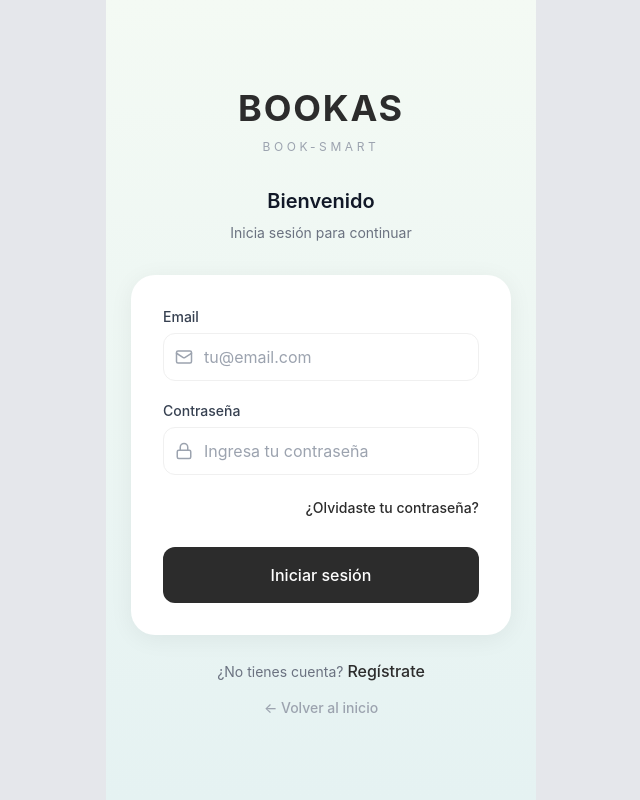
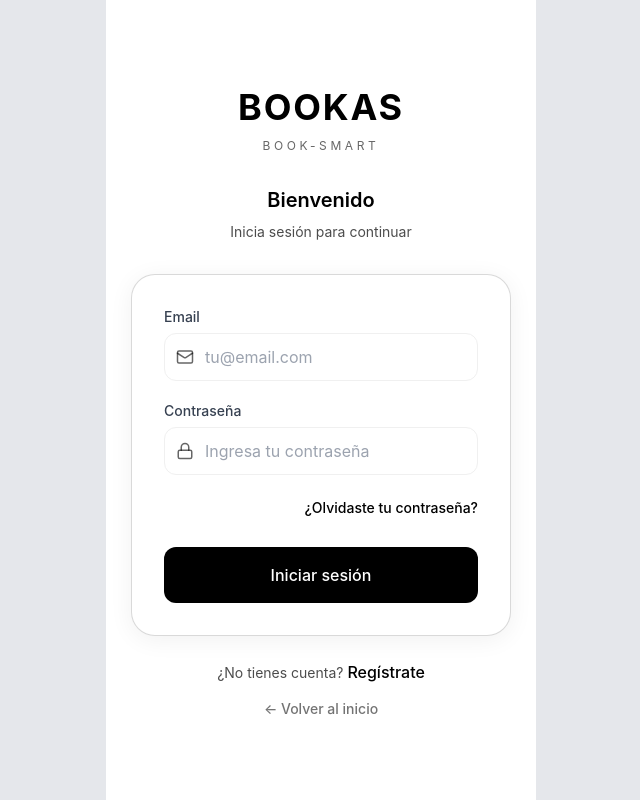
Before and after one commit to Haliam/Bookas, a React (Vite) app: page /login in a window 1280 px wide. Shown: the whole page, without its empty margins (319-959 px from the left). Built offline with nearby package versions, Linux system fonts and the light colour scheme.

Commit message:
style: update Login screen styles for improved UI consistency

```diff
--- a/src/features/auth/screens/Login.tsx
+++ b/src/features/auth/screens/Login.tsx
@@ -33,30 +33,30 @@ export function Login() {
   };
 
   return (
-    <div className="min-h-screen bg-gradient-to-b from-[#F4FAF4] to-[#E5F2F2] flex items-center justify-center p-6">
+    <div className="min-h-screen bg-white flex items-center justify-center p-6">
       <div className="w-full max-w-[380px]">
         {/* Logo */}
         <div className="text-center mb-8">
-          <h1 className="text-[#2C2C2C] font-bold tracking-tight mb-1" style={{ fontSize: 36, letterSpacing: '0.05em' }}>
+          <h1 className="text-black font-bold tracking-tight mb-1" style={{ fontSize: 36, letterSpacing: "0.05em" }}>
             BOOKAS
           </h1>
-          <p className="text-[#9CA3AF] text-xs tracking-[0.3em] uppercase mb-6">
+          <p className="text-black/60 text-xs tracking-[0.3em] uppercase mb-6">
             Book-Smart
           </p>
         </div>
 
         {/* Title */}
         <div className="text-center mb-8">
-          <h2 className="text-[#111827] text-xl font-semibold mb-2">
+          <h2 className="text-black text-xl font-semibold mb-2">
             Bienvenido
           </h2>
-          <p className="text-[#6B7280] text-sm">
+          <p className="text-black/70 text-sm">
             Inicia sesión para continuar
           </p>
         </div>
 
         {/* Form Card */}
-        <div className="bg-white rounded-3xl p-8 shadow-[0_4px_24px_rgba(0,0,0,0.06)] mb-6">
+        <div className="bg-white rounded-3xl p-8 border border-black/15 shadow-[0_4px_24px_rgba(0,0,0,0.06)] mb-6">
           <div className="space-y-5">
             <Input
               label="Email"
@@ -65,7 +65,7 @@ export function Login() {
               value={email}
               onChange={e => setEmail(e.target.value)}
               onKeyPress={handleKeyPress}
-              iconLeft={<Mail size={18} className="text-[#9CA3AF]" />}
+              iconLeft={<Mail size={18} className="text-black/60" />}
             />
 
             <Input
@@ -75,11 +75,11 @@ export function Login() {
               value={password}
               onChange={e => setPassword(e.target.value)}
               onKeyPress={handleKeyPress}
-              iconLeft={<Lock size={18} className="text-[#9CA3AF]" />}
+              iconLeft={<Lock size={18} className="text-black/60" />}
             />
 
             {error && (
-              <div className="text-[#E94C59] text-xs text-center bg-[#FEF2F2] rounded-lg py-2 px-3">
+              <div className="text-black text-xs text-center bg-black/5 border border-black/20 rounded-lg py-2 px-3">
                 {error}
               </div>
             )}
@@ -87,7 +87,7 @@ export function Login() {
             <div className="text-right">
               <button
                 onClick={() => navigate("/forgot-password")}
-                className="text-sm text-[#2C2C2C] hover:text-[#000000] transition-colors"
+                className="text-sm text-black hover:text-black/70 transition-colors"
               >
                 ¿Olvidaste tu contraseña?
               </button>
@@ -98,7 +98,7 @@ export function Login() {
               size="lg"
               loading={loading}
               onClick={handleLogin}
-              className="mt-2"
+              className="mt-2 bg-black text-white hover:bg-black/85"
             >
               Iniciar sesión
             </Button>
@@ -107,11 +107,11 @@ export function Login() {
 
         {/* Footer Links */}
         <div className="text-center space-y-3">
-          <p className="text-sm text-[#6B7280]">
+          <p className="text-sm text-black/70">
             ¿No tienes cuenta?{" "}
             <button
               onClick={() => navigate("/register")}
-              className="text-[#2C2C2C] font-medium hover:text-[#000000] transition-colors"
+              className="text-black font-medium hover:text-black/70 transition-colors"
             >
               Regístrate
             </button>
@@ -119,7 +119,7 @@ export function Login() {
 
           <button
             onClick={() => navigate("/")}
-            className="text-sm text-[#9CA3AF] hover:text-[#6B7280] transition-colors"
+            className="text-sm text-black/55 hover:text-black/75 transition-colors"
           >
             ← Volver al inicio
           </button>
```
